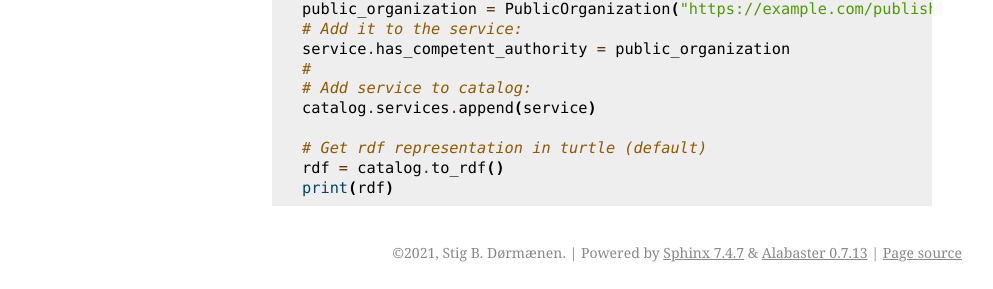
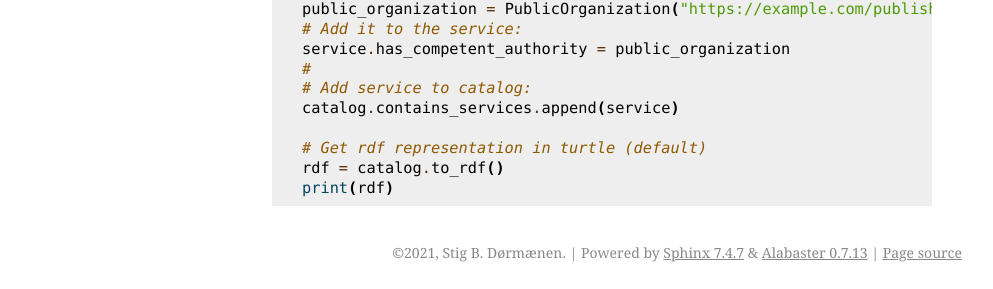
Before and after one commit to Informasjonsforvaltning/servicecatalogtordf, a Sphinx documentation site: the page built from docs/index.rst, in a window 1280 px wide. Shown: the part 872-1161 px from the top of the page, without its empty margins (148-1141 px from the left). Built offline with Sphinx 7.4.7, drawn with Linux system fonts in a browser that asks for light colours.

Commit message:
fix. Use correct property to add a cpsvno:Service to a dcat:Catalog Fixes #14

```diff
--- a/docs/index.rst
+++ b/docs/index.rst
@@ -61,7 +61,7 @@ This package can be used like this:
   service.has_competent_authority = public_organization
   #
   # Add service to catalog:
-  catalog.services.append(service)
+  catalog.contains_services.append(service)
 
   # Get rdf representation in turtle (default)
   rdf = catalog.to_rdf()
--- a/pyproject.toml
+++ b/pyproject.toml
@@ -12,7 +12,7 @@ license = "Apache-2.0"
 name = "servicecatalogtordf"
 readme = "README.md"
 repository = "https://github.com/Informasjonsforvaltning/servicecatalogtordf"
-version = "0.1.0-alpha.13"
+version = "0.1.0-alpha.14"
 
 [tool.poetry.dependencies]
 datacatalogtordf = "^1.4.8"
@@ -33,12 +33,12 @@ flake8-bugbear = "^22.1.11"
 flake8-docstrings = "^1.6.0"
 flake8-import-order = "^0.18.1"
 mypy = "^0.931"
+nox = "^2022.1.7"
+nox-poetry = "^0.9.0"
 pytest-mock = "^3.6.1"
 pytype = "^2022.2.23"
 sphinx-autodoc-typehints = "^1.12.0"
 xdoctest = {extras = ["all"], version = "^0.15.4"}
-nox = "^2022.1.7"
-nox-poetry = "^0.9.0"
 
 [tool.coverage.paths]
 source = ["src", "*/site-packages"]
--- a/src/servicecatalogtordf/__init__.py
+++ b/src/servicecatalogtordf/__init__.py
@@ -22,7 +22,7 @@ Example:
     >>> service.has_competent_authority = public_organization
     >>> #
     >>> # Add service to catalog:
-    >>> catalog.services.append(service)
+    >>> catalog.contains_services.append(service)
 
     >>> # Get rdf representation in turtle (default)
     >>> bool(catalog.to_rdf())
```
Also changed, not shown: README.md (+1 -1 lines), 1 other file.
